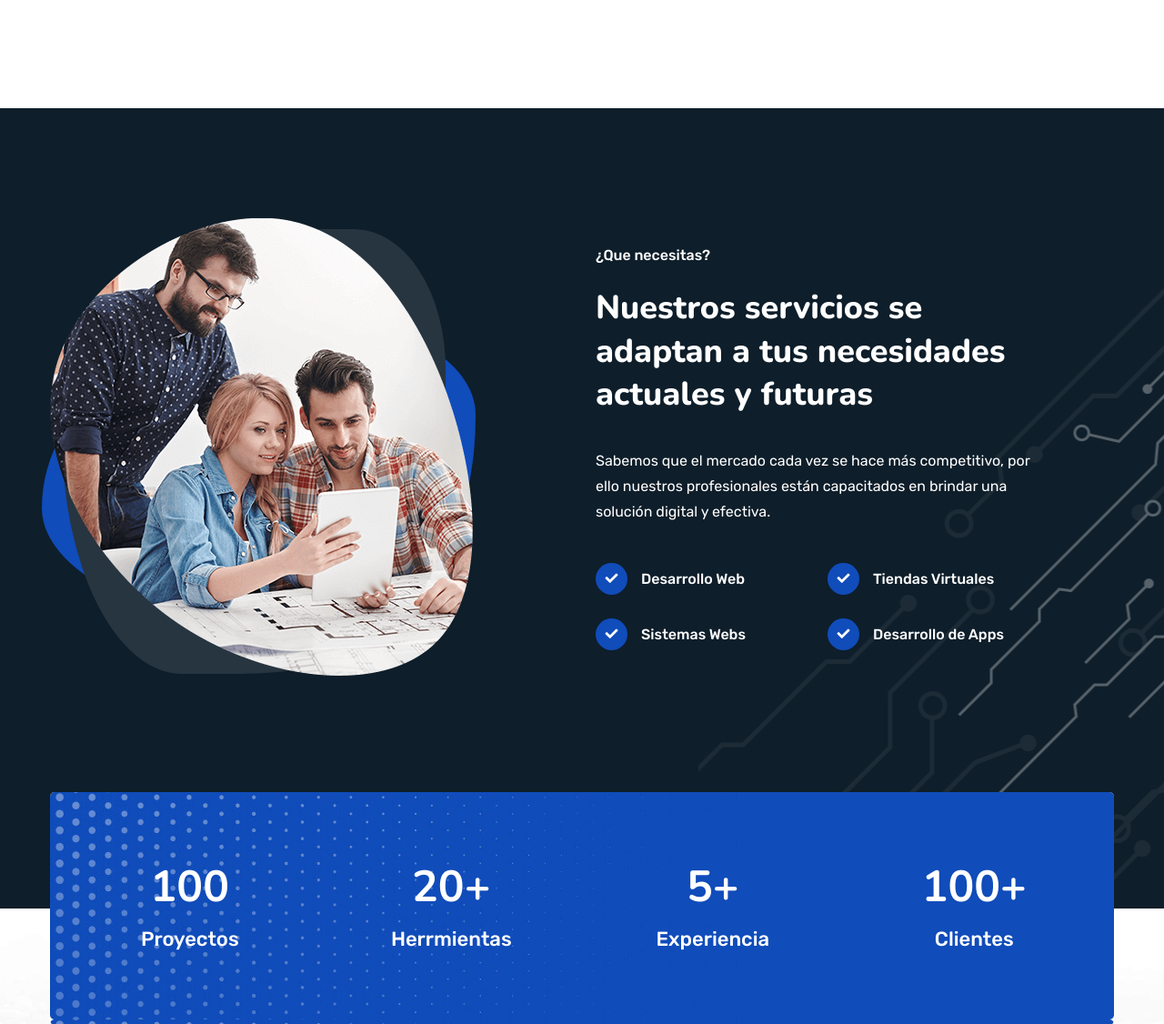
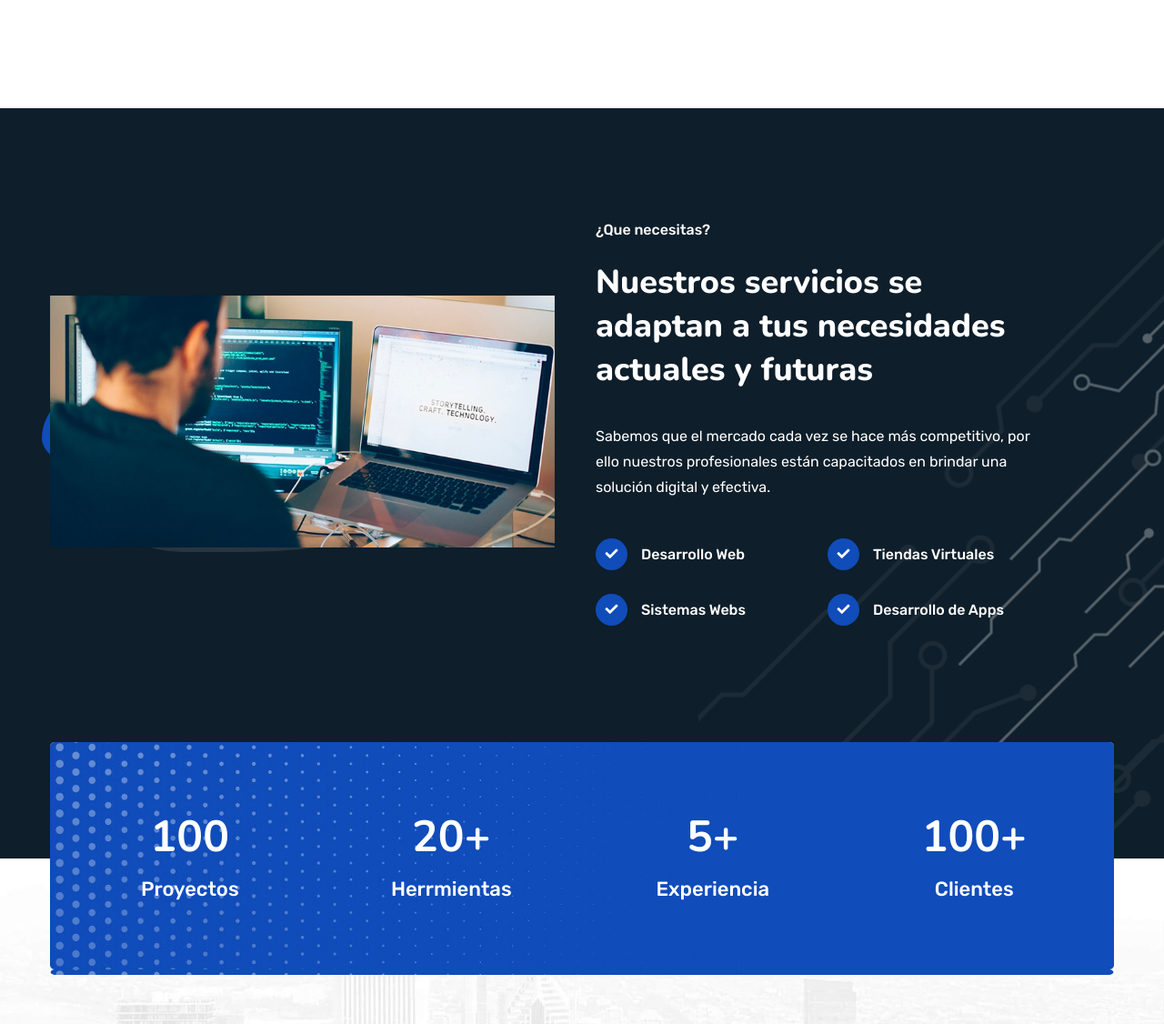
Before and after one commit to iespinoza98/Empresa, a PHP site: page / in a window 1280 px wide. Shown: the part 1172-2298 px from the top of the page at 91% size. Run offline with PHP 8.4, Linux system fonts and the light colour scheme.

Commit message:
imagenes parte3

```diff
--- a/index.php
+++ b/index.php
@@ -104,7 +104,7 @@
                 <div class="row align-items-center">
                     <div class="col-lg-6">
                         <div class="about-image-shape rmb-70 wow fadeInLeft delay-0-2s">
-                            <img src="assets/images/about/about.png" alt="About">
+                            <img src="assets/images/about/about.jpg" alt="About" style="width:150%">
                         </div>
                     </div>
                     <div class="col-lg-6">
```
Also changed, not shown: assets/images/about/about.jpg (added), assets/images/about/about_.png (renamed from assets/images/about/about.png).
